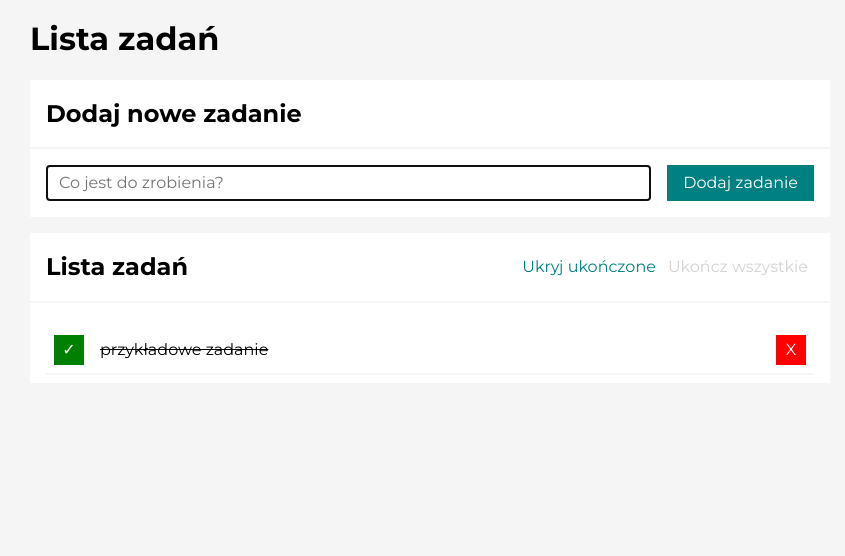
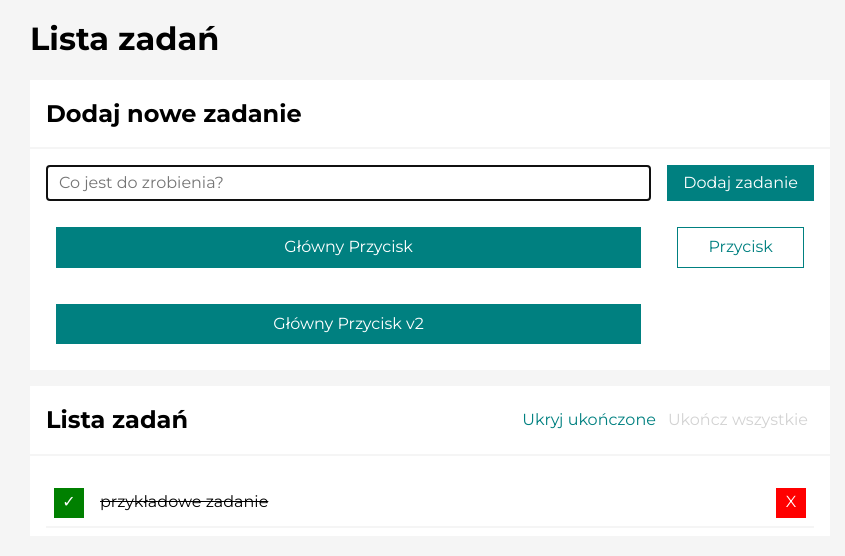
Before and after one commit to Urbork/to-do-list-react, a React (Create React App) app: page / in a window 1280 px wide. Shown: the top 556 px of the page, without its empty margins (210-1055 px from the left). Built offline with nearby package versions, Linux system fonts and the light colour scheme.

Commit message:
test buttons

```diff
--- a/src/Form/index.js
+++ b/src/Form/index.js
@@ -1,5 +1,30 @@
 import { useState } from "react";
+import styled, { css } from "styled-components";
 import "./style.css";
+
+const StyledButton = styled.button`
+  border: 1px solid teal;
+  padding: 10px;
+  margin: 10px;
+  background: white;
+  color: teal;
+  cursor: pointer;
+
+  &:hover {
+    background: teal;
+    color: white;
+  }
+
+  ${(props) => props.primary && css`
+    background: teal;
+    color: white;
+  `}
+`;
+
+const StyledPrimaryButton = styled(StyledButton)`
+  background: teal;
+  color: white;
+`;
 
 const Form = ({ addNewTask }) => {
   const [newTaskContent, setNewTaskContent] = useState("");
@@ -26,6 +51,9 @@ const Form = ({ addNewTask }) => {
         autoFocus
       />
       <button className="form__button">Dodaj zadanie</button>
+      <StyledButton primary>Główny Przycisk</StyledButton>
+      <StyledButton>Przycisk</StyledButton>
+      <StyledPrimaryButton>Główny Przycisk v2</StyledPrimaryButton>
     </form>
   );
 };
```
